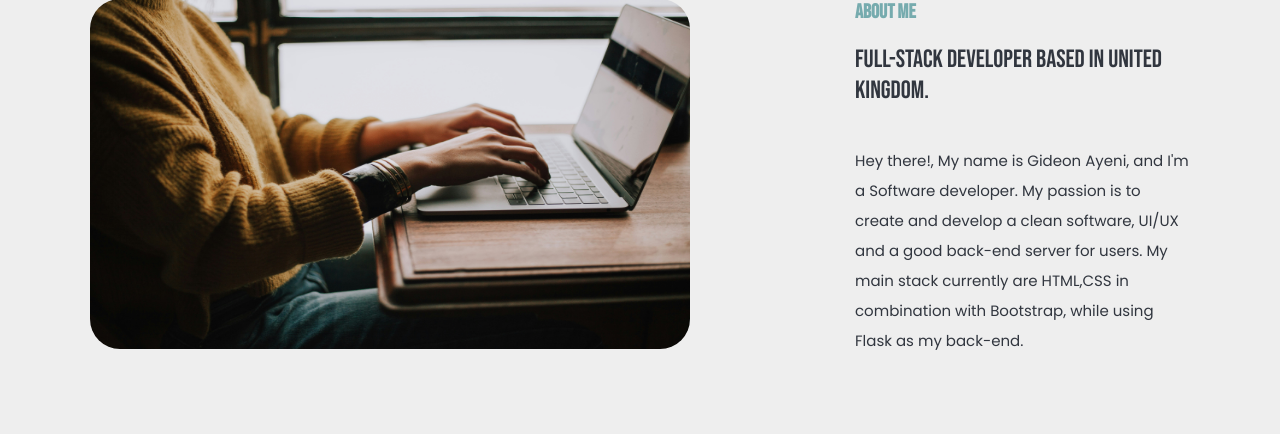
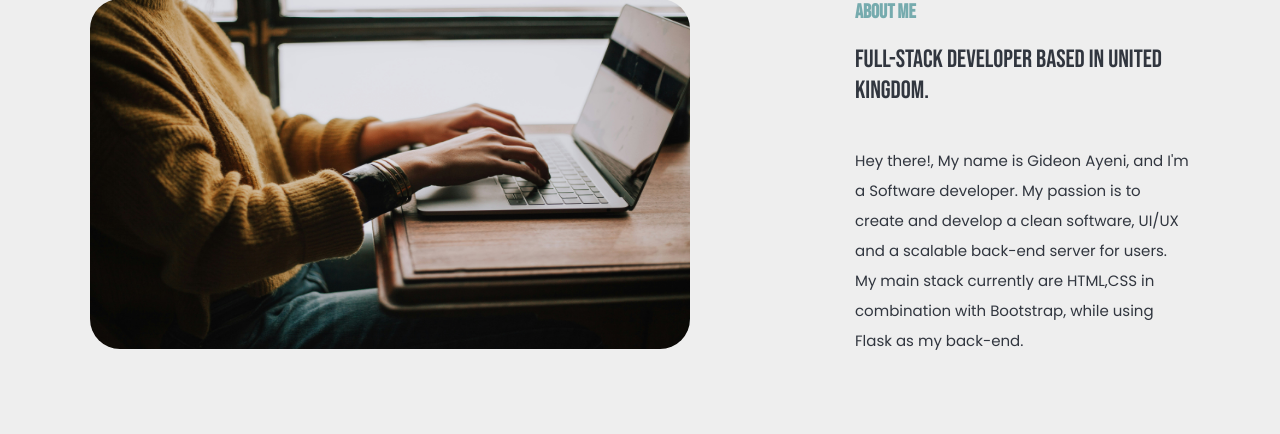
Before and after one commit to Gideon1107/Portfolio-project, a Flask app: page / in a window 1280 px wide. Shown: the part 910-1344 px from the top of the page. Run offline with Flask 3, Linux system fonts and the light colour scheme; some libraries are stand-ins or nearby versions.

Commit message:
edited about section

```diff
--- a/main.py
+++ b/main.py
@@ -29,4 +29,4 @@ def contact():
     return redirect(url_for('home'))
 
 if __name__ == "__main__":
-    app.run(debug=True)
+    app.run(debug=False)
--- a/templates/index.html
+++ b/templates/index.html
@@ -73,7 +73,7 @@
     <div>
       <h1>ABOUT ME</h1>
       <h2>Full-stack Developer based in United Kingdom.</h2>
-      <p>Hey there!, My name is Gideon Ayeni, and I'm a Software developer. My passion is to create and develop a clean software, UI/UX and a good back-end server for users. My main stack currently are HTML,CSS in combination with Bootstrap, while using Flask as my back-end.</p>
+      <p>Hey there!, My name is Gideon Ayeni, and I'm a Software developer. My passion is to create and develop a clean software, UI/UX and a scalable back-end server for users. My main stack currently are HTML,CSS in combination with Bootstrap, while using Flask as my back-end.</p>
     </div>
   </div>
 </section>
```
